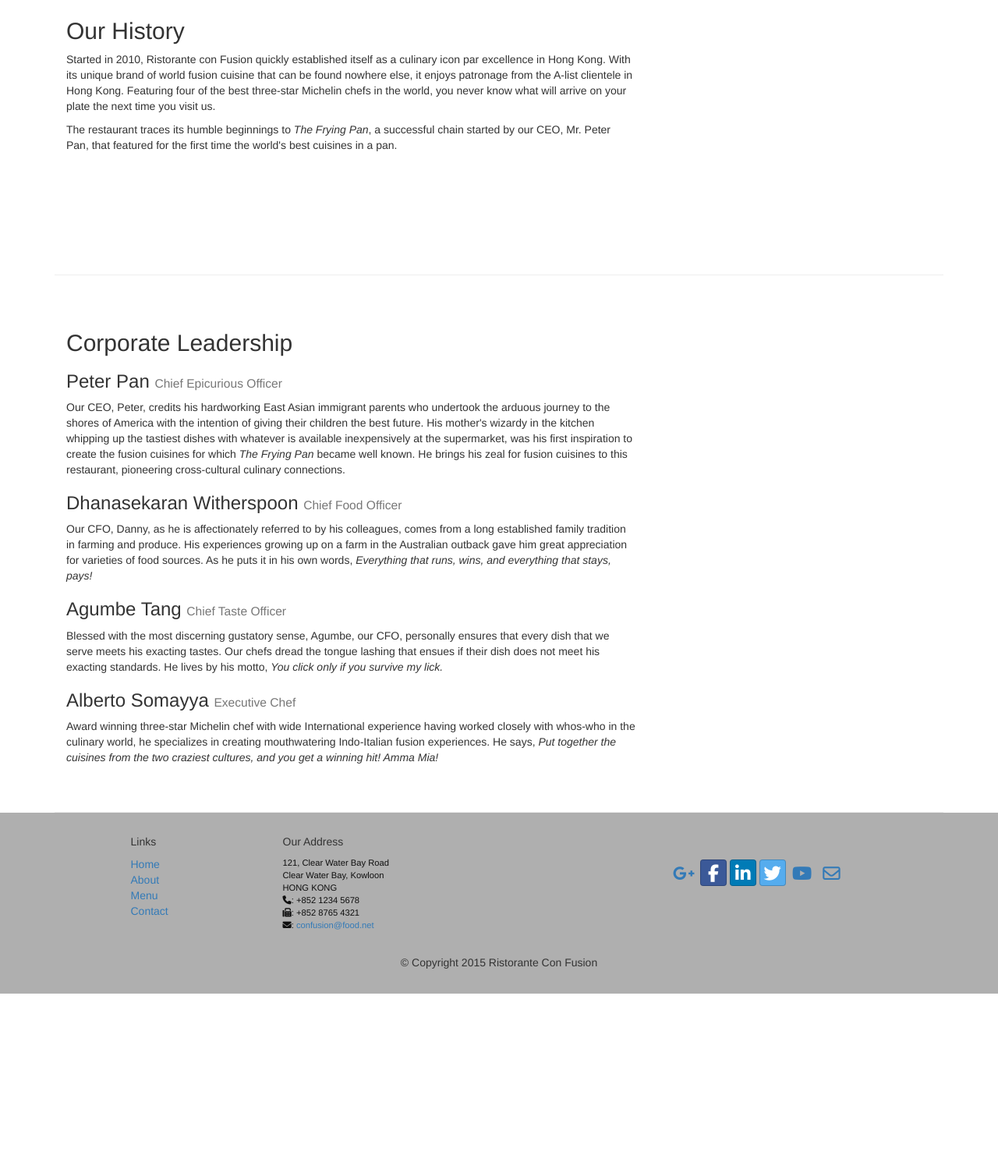
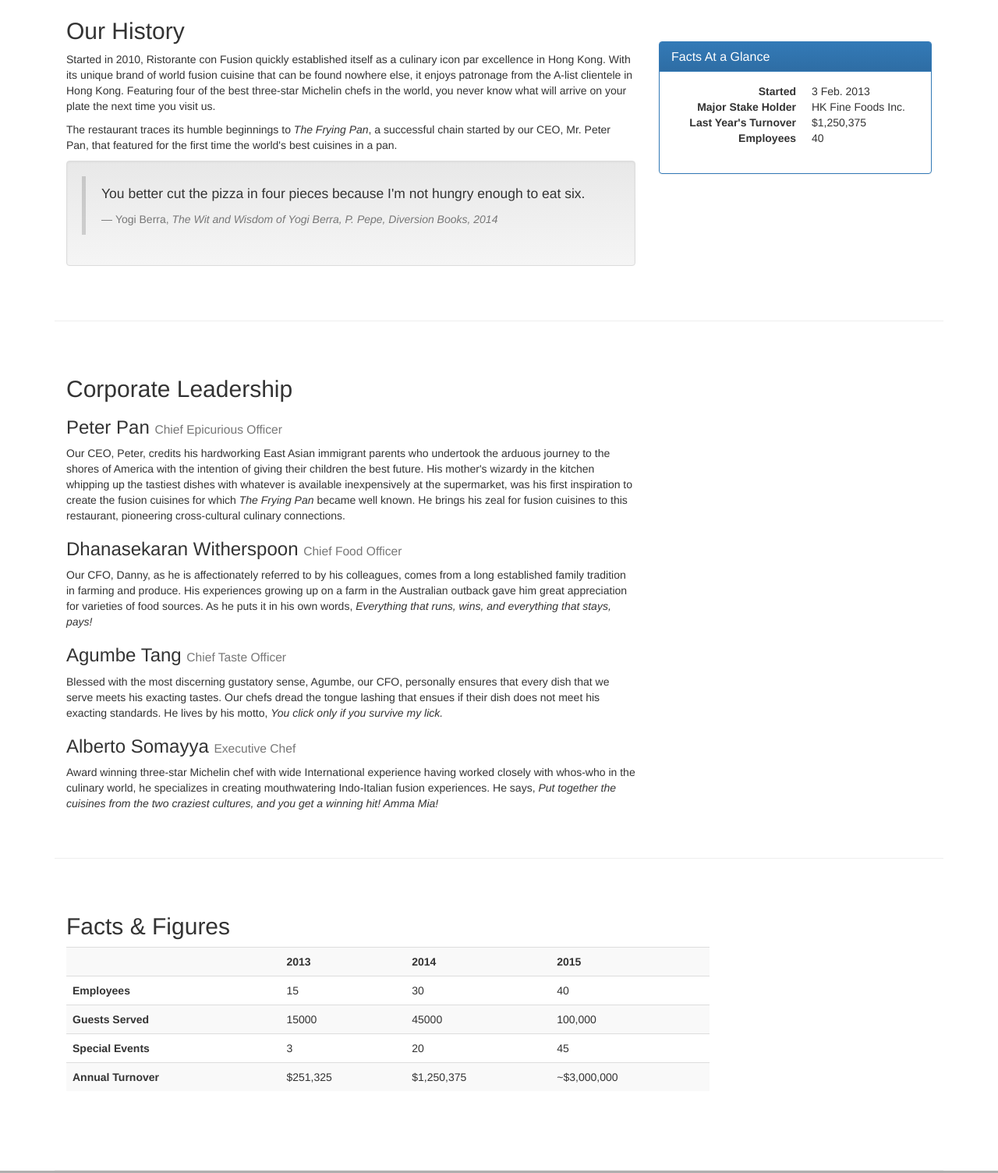
Before and after one commit to lauradb/conFusion-2, a plain HTML site: page aboutus.html in a window 1280 px wide. Shown: the part 580-2084 px from the top of the page at 78% size. Before the commit the page ends 1854 px from the top, so only its background shows below. Drawn offline with nearby package versions, Linux system fonts and the light colour scheme.

Commit message:
week 2 lesson 2

```diff
--- a/aboutus.html
+++ b/aboutus.html
@@ -101,9 +101,38 @@
             <h2>Our History</h2>
             <p>Started in 2010, Ristorante con Fusion quickly established itself as a culinary icon par excellence in Hong Kong. With its unique brand of world fusion cuisine that can be found nowhere else, it enjoys patronage from the A-list clientele in Hong Kong.  Featuring four of the best three-star Michelin chefs in the world, you never know what will arrive on your plate the next time you visit us.</p>
             <p>The restaurant traces its humble beginnings to <em>The Frying Pan</em>, a successful chain started by our CEO, Mr. Peter Pan, that featured for the first time the world's best cuisines in a pan.</p>
+            <div class="well">
+                <blockquote>
+                    <p>You better cut the pizza in four pieces because
+                        I'm not hungry enough to eat six.</p>
+                    <footer>Yogi Berra,
+                        <cite>The Wit and Wisdom of Yogi Berra,
+                            P. Pepe, Diversion Books, 2014</cite>
+                    </footer>
+                </blockquote>
+            </div>
+
         </div>
         <div class="col-xs-12 col-sm-4">
             <p style="padding:20px;"></p>
+            <div class="panel panel-primary">
+                <div class="panel-heading">
+                    <h3 class="panel-title">Facts At a Glance</h3>
+                </div>
+                <div class="panel-body">
+                    <dl class="dl-horizontal">
+                        <dt>Started</dt>
+                        <dd>3 Feb. 2013</dd>
+                        <dt>Major Stake Holder</dt>
+                        <dd>HK Fine Foods Inc.</dd>
+                        <dt>Last Year's Turnover</dt>
+                        <dd>$1,250,375</dd>
+                        <dt>Employees</dt>
+                        <dd>40</dd>
+                    </dl>
+                </div>
+            </div>
+
         </div>
     </div>
 
@@ -124,7 +153,49 @@
             <p style="padding:20px;"></p>
         </div>
     </div>
+    <div class="row row-content">
+        <div class="col-xs-12 col-sm-9">
+            <h2>Facts &amp; Figures</h2>
+            <div class="table-responsive">
+                <table class="table table-striped">
+                    <tr>
+                        <td>&nbsp;</td>
+                        <th>2013</th>
+                        <th>2014</th>
+                        <th>2015</th>
+                    </tr>
+                    <tr>
+                        <th>Employees</th>
+                        <td>15</td>
+                        <td>30</td>
+                        <td>40</td>
+                    </tr>
+                    <tr>
+                        <th>Guests Served</th>
+                        <td>15000</td>
+                        <td>45000</td>
+                        <td>100,000</td>
+                    </tr>
+                    <tr>
+                        <th>Special Events</th>
+                        <td>3</td>
+                        <td>20</td>
+                        <td>45</td>
+                    </tr>
+                    <tr>
+                        <th>Annual Turnover</th>
+                        <td>$251,325</td>
+                        <td>$1,250,375</td>
+                        <td>~$3,000,000</td>
+                    </tr>
+                </table>
+            </div>
 
+        </div>
+        <div class="col-xs-12 col-sm-3">
+            <p style="padding:20px;"></p>
+        </div>
+    </div>
 </div>
 
 <footer class="row-footer">
@@ -163,6 +234,7 @@
             </div>
             <div class="col-xs-12">
                 <p style="padding:10px;"></p>
+
                 <p align=center>© Copyright 2015 Ristorante Con Fusion</p>
             </div>
         </div>
```
